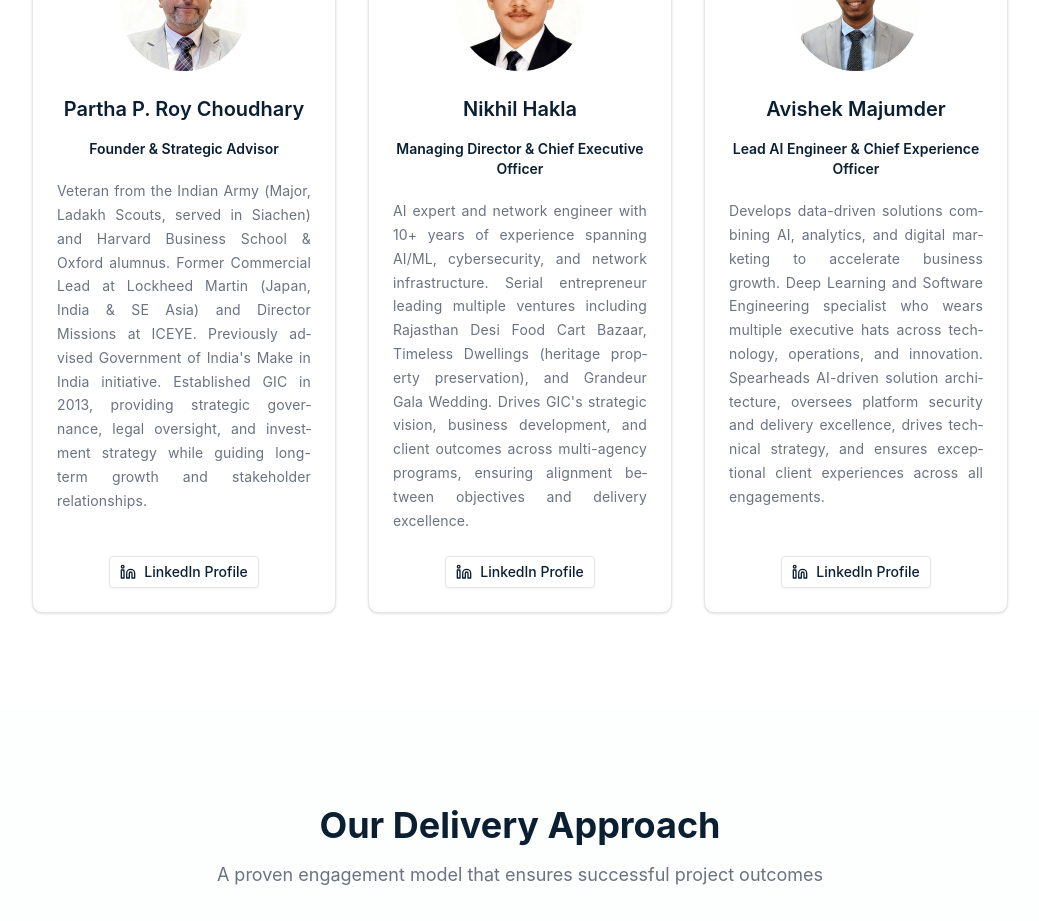
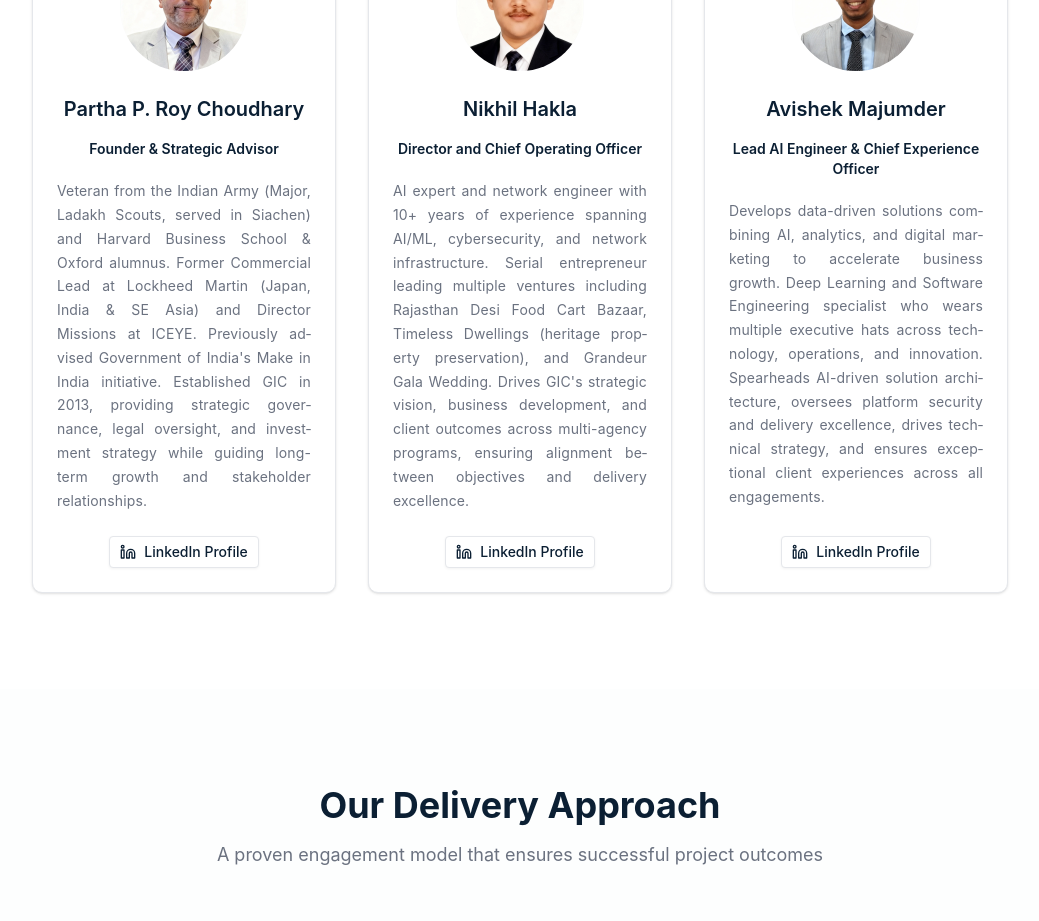
Before and after one commit to avishek15/gic-website, a Next.js app: page /about in a window 1280 px wide. Shown: the part 1140-2061 px from the top of the page, without its empty margins (120-1159 px from the left). Built offline with nearby package versions, Linux system fonts and the light colour scheme.

Commit message:
Update team member role for Nikhil Hakla on About page to reflect current position as Director and Chief Operating Officer.

```diff
--- a/app/about/page-client.tsx
+++ b/app/about/page-client.tsx
@@ -34,7 +34,7 @@ const team = [
     },
     {
         name: "Nikhil Hakla",
-        role: "Managing Director & Chief Executive Officer",
+        role: "Director and Chief Operating Officer",
         bio: "AI expert and network engineer with 10+ years of experience spanning AI/ML, cybersecurity, and network infrastructure. Serial entrepreneur leading multiple ventures including Rajasthan Desi Food Cart Bazaar, Timeless Dwellings (heritage property preservation), and Grandeur Gala Wedding. Drives GIC's strategic vision, business development, and client outcomes across multi-agency programs, ensuring alignment between objectives and delivery excellence.",
         image: "/nikhil.webp",
         linkedin: "https://www.linkedin.com/in/nikhil-hakla-54597416b",
```
